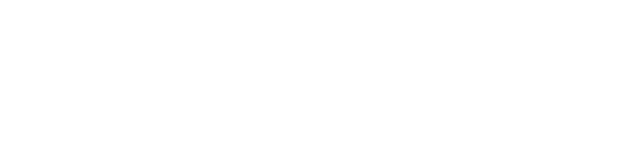
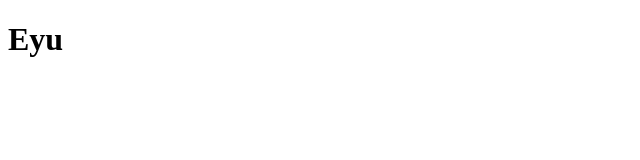
Before and after one commit to hannabate/gitPracticetest, a plain HTML site: page Pages/index.html in a window 1280 px wide. Shown: the whole page, without its empty margins (0-640 px from the left). Drawn offline with Linux system fonts and the light colour scheme.

Commit message:
Add CSS and JS

```diff
--- a/Pages/index.html
+++ b/Pages/index.html
@@ -7,6 +7,6 @@
     <title>Aug Group-3</title>
 </head>
 <body>
-
+    <h1>Eyu</h1>
 </body>
 </html>
```
Also changed, not shown: css/style.css (added), js/script.js (added).
